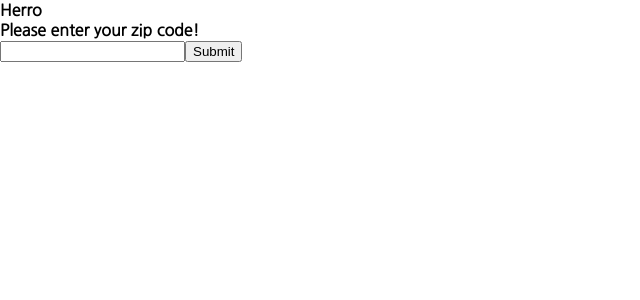
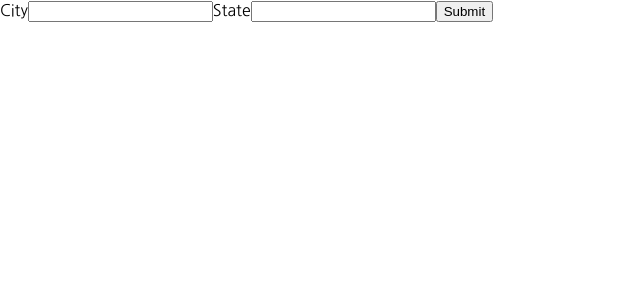
Before and after one commit to jordanutz/AwesomeWeather, a React (Create React App) app: page / in a window 1280 px wide. Shown: the top 300 px of the page, without its empty margins (0-640 px from the left). Built offline with nearby package versions, Linux system fonts and the light colour scheme.

Commit message:
Broke Input into component. Client can enter city and state and data being returned to front end

```diff
--- a/src/App.js
+++ b/src/App.js
@@ -11,31 +11,37 @@ class App extends Component {
   constructor () {
     super()
     this.state = {
-      zip: '',
-      weather: []
+      weather: null,
+      error: false
     }
   }
 
-  inputZip = (event) => {
-    this.setState({
-      zip: event.target.value
-    })
-  }
-
-  retrieveForecast = (zip) => {
-    axios.post('/api/weather', {zip}).then(res => {
-      console.log(res.data)
+  retrieveForecast = (city, state) => {
+    axios.post('/api/weather', {city, state}).then(res => {
+      this.setState({
+        weather: res.data.daily.data,
+        error: false
+      })
     })
   }
 
   render () {
+
+    if (this.state.weather) {
+      console.log(this.state.weather)
+    }
+
+    const errorMessage = "Please input all required fields"
+
     return (
       <div className="App">
-      <h1>Herro</h1>
-      <h2>Please enter your zip code!</h2>
-      <input onChange={(e) => this.inputZip(e)} type="text" value={this.state.zip}/>
-      <button onClick={() => this.retrieveForecast(this.state.zip)}>Submit</button>
-    </div>
+        <Input
+          retrieveForecast={this.retrieveForecast}
+          errorMessage={errorMessage}
+          findError={this.state.error}
+        />
+
+      </div>
     )
   }
 }
--- a/src/Components/Input/Input.js
+++ b/src/Components/Input/Input.js
@@ -0,0 +1,33 @@
+import React, {Component} from 'react'
+import './Input.css'
+
+class Input extends Component {
+  constructor () {
+    super()
+    this.state = {
+      city: '',
+      location: '',
+    }
+  }
+
+  handleInput = (event) => {
+    this.setState({
+      [event.target.name]: event.target.value
+    })
+  }
+
+  render () {
+    return (
+      <section id="UserInput">
+        <label>City</label>
+        <input onChange={(e) => this.handleInput(e)} type="text" value={this.state.city} name="city"/>
+        <label>State</label>
+        <input onChange={(e) => this.handleInput(e)} type="text" value={this.state.location} name="location"/>
+        <button onClick={() => this.props.retrieveForecast(this.state.city, this.state.location)}>Submit</button>
+        {this.props.findError ? this.props.errorMessage : null}
+      </section>
+    )
+  }
+}
+
+export default Input
```
Also changed, not shown: 1 other file (tests, documents, lock files or other folders).
